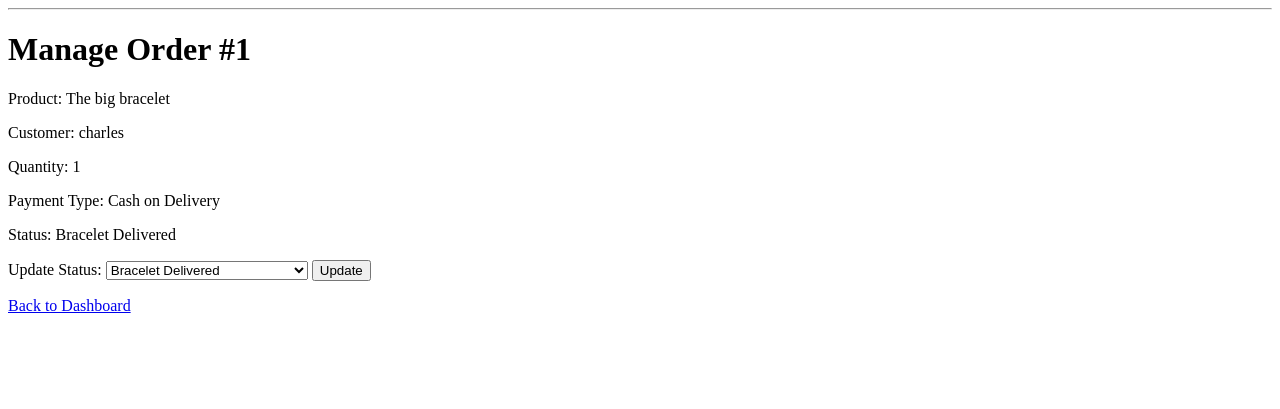
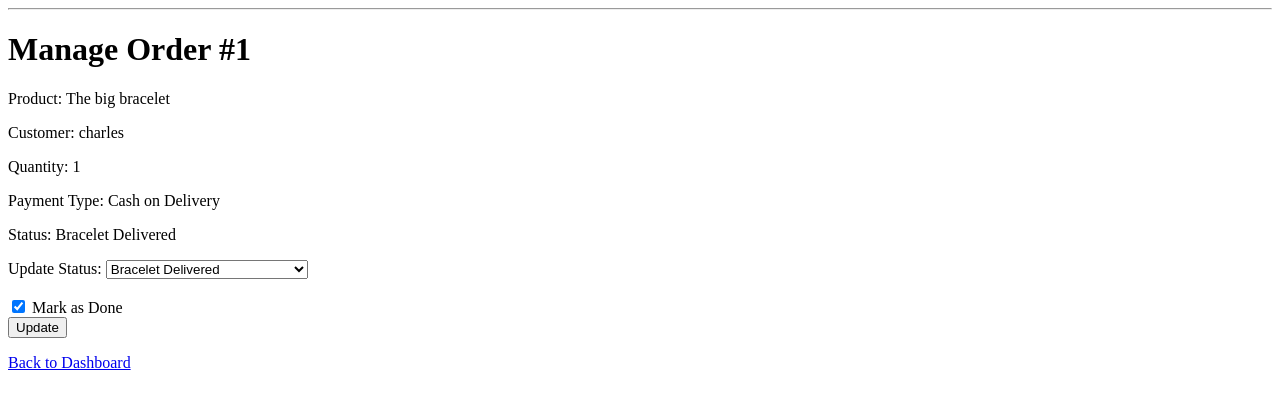
Before and after one commit to mcadelacruz/braceurself, a Django app: page /seller/order/1/manage/ in a window 1280 px wide. Shown: the part 26-435 px from the top of the page. Run offline with Django 5.2, Linux system fonts and the light colour scheme; a user stored in the database is signed in; data comes from the database, SQL or seed files in the repository; both versions use the stored data as it was after the commit.

Commit message:
added way for seller to mark orders as done

```diff
--- a/braceurself/settings.py
+++ b/braceurself/settings.py
@@ -121,3 +121,6 @@ STATIC_URL = 'static/'
 # https://docs.djangoproject.com/en/5.2/ref/settings/#default-auto-field
 
 DEFAULT_AUTO_FIELD = 'django.db.models.BigAutoField'
+
+MEDIA_URL = '/media/'
+MEDIA_ROOT = BASE_DIR / 'media'
--- a/braceurself/urls.py
+++ b/braceurself/urls.py
@@ -16,8 +16,13 @@ Including another URLconf
 """
 from django.contrib import admin
 from django.urls import path, include
+from django.conf import settings
+from django.conf.urls.static import static
 
 urlpatterns = [
     path('admin/', admin.site.urls),
     path('', include('shop.urls')),
 ]
+
+if settings.DEBUG:
+    urlpatterns += static(settings.MEDIA_URL, document_root=settings.MEDIA_ROOT)
--- a/shop/models.py
+++ b/shop/models.py
@@ -33,6 +33,7 @@ class Order(models.Model):
     payment_type = models.CharField(max_length=20, choices=PAYMENT_CHOICES)
     status = models.CharField(max_length=20, choices=STATUS_CHOICES, default='pending')
     created_at = models.DateTimeField(auto_now_add=True)
+    done = models.BooleanField(default=False)  # <-- add this field
 
     def __str__(self):
         return f"Order #{self.id} - {self.product.name} ({self.customer.username})"
--- a/shop/templates/shop/catalog.html
+++ b/shop/templates/shop/catalog.html
@@ -5,7 +5,7 @@
     <ul>
     {% for product in products %}
         <li>
-            <img src="{{ product.image.url }}" alt="{{ product.name }}" style="max-width:100px;max-height:100px;">
+            <img src="{{ product.image.url }}" alt="{{ product.name }}" style="width:60px;height:60px;object-fit:cover;">
             <strong>{{ product.name }}</strong> - ${{ product.price }}
             {% if user.is_authenticated and not user.sellerprofile %}
                 <a href="{% url 'product_order' product.id %}">Order</a>
--- a/shop/templates/shop/manage_order.html
+++ b/shop/templates/shop/manage_order.html
@@ -14,6 +14,12 @@
             <option value="{{ value }}" {% if order.status == value %}selected{% endif %}>{{ label }}</option>
         {% endfor %}
     </select>
+    <br><br>
+    <label>
+        <input type="checkbox" name="mark_done" {% if order.status != 'delivered' %}disabled{% endif %} {% if order.done %}checked{% endif %}>
+        Mark as Done
+    </label>
+    <br>
     <button type="submit">Update</button>
 </form>
 <p><a href="{% url 'seller_dashboard' %}">Back to Dashboard</a></p>
--- a/shop/templates/shop/order_list.html
+++ b/shop/templates/shop/order_list.html
@@ -8,6 +8,9 @@
             <strong>{{ order.product.name }}</strong> (x{{ order.quantity }})<br>
             Payment: {{ order.get_payment_type_display }}<br>
             Status: {{ order.get_status_display }}
+            {% if order.done %}
+                <span style="color:green;">(Done)</span>
+            {% endif %}
         </li>
     {% endfor %}
     </ul>
--- a/shop/templates/shop/product_order.html
+++ b/shop/templates/shop/product_order.html
@@ -1,7 +1,7 @@
 {% extends 'shop/base.html' %}
 {% block content %}
 <h1>Order: {{ product.name }}</h1>
-<img src="{{ product.image.url }}" alt="{{ product.name }}" style="max-width:200px;max-height:200px;">
+<img src="{{ product.image.url }}" alt="{{ product.name }}" style="width:80px;height:80px;object-fit:cover;">
 <p>Price: ${{ product.price }}</p>
 <form method="post">
     {% csrf_token %}
--- a/shop/templates/shop/seller_dashboard.html
+++ b/shop/templates/shop/seller_dashboard.html
@@ -11,7 +11,7 @@
 <ul>
     {% for product in products %}
         <li>
-            <img src="{{ product.image.url }}" alt="{{ product.name }}" style="max-width:100px;max-height:100px;">
+            <img src="{{ product.image.url }}" alt="{{ product.name }}" style="width:60px;height:60px;object-fit:cover;">
             <strong>{{ product.name }}</strong> - ${{ product.price }}
         </li>
     {% empty %}
@@ -22,6 +22,7 @@
 <ul>
     {% for order in orders %}
         <li>
+            <img src="{{ order.product.image.url }}" alt="{{ order.product.name }}" style="width:40px;height:40px;object-fit:cover;">
             <strong>{{ order.product.name }}</strong> (x{{ order.quantity }})<br>
             Customer: {{ order.customer.username }}<br>
             Payment: {{ order.get_payment_type_display }}<br>
--- a/shop/views.py
+++ b/shop/views.py
@@ -156,12 +156,22 @@ def manage_order(request, order_id):
     order = Order.objects.get(id=order_id)
     if request.method == 'POST':
         status = request.POST.get('status')
-        if status in dict(Order.STATUS_CHOICES):
+        mark_done = request.POST.get('mark_done')
+        updated = False
+        if status and status in dict(Order.STATUS_CHOICES):
             order.status = status
+            updated = True
+        if mark_done == 'on' and order.status == 'delivered':
+            order.done = True
+            updated = True
+        if updated:
             order.save()
-            messages.success(request, "Order status updated.")
+            messages.success(request, "Order updated.")
             return redirect('seller_dashboard')
-    return render(request, 'shop/manage_order.html', {'order': order, 'status_choices': Order.STATUS_CHOICES})
+    return render(request, 'shop/manage_order.html', {
+        'order': order,
+        'status_choices': Order.STATUS_CHOICES,
+    })
 
 def update_seller_view(request):
     seller_profile = SellerProfile.objects.first()
```
Also changed, not shown: db.sqlite3, shop/migrations/0003_order_done.py (added).
